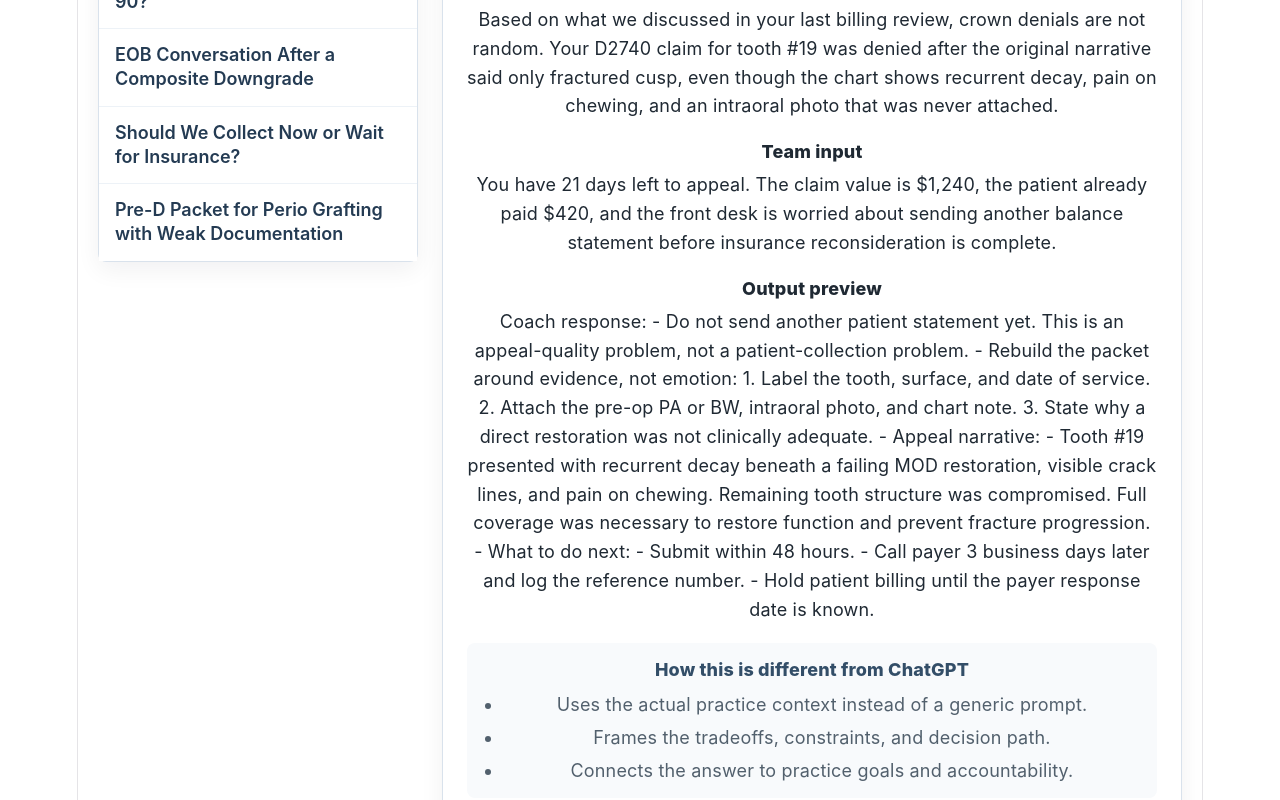
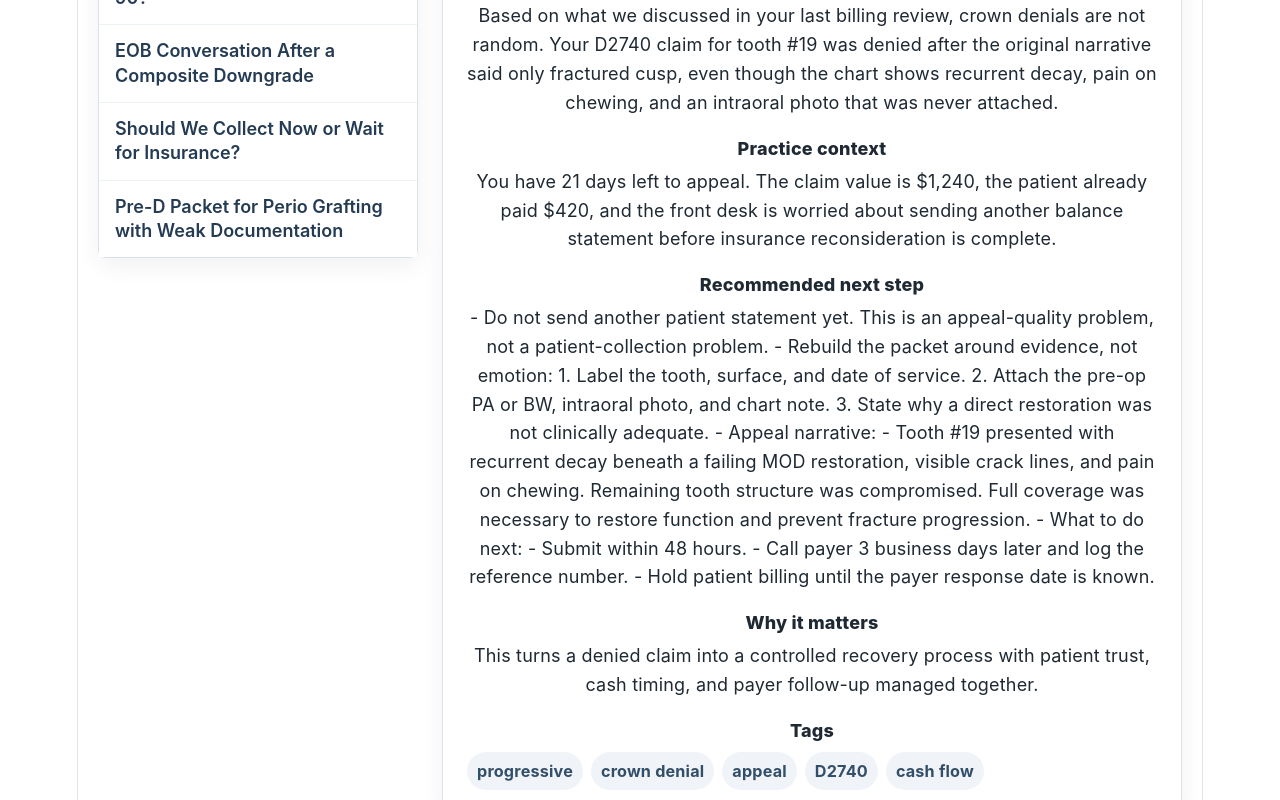
Before and after one commit to jeremyphelps-SP/smarterpractice-site, a React (Vite) app: page / in a window 1280 px wide. Shown: the part 1900-2700 px from the top of the page. Built offline with nearby package versions, Linux system fonts and the light colour scheme.

Commit message:
Simplify scenario language and remove output framing

```diff
--- a/src/components/CoachScenarioMatrix.jsx
+++ b/src/components/CoachScenarioMatrix.jsx
@@ -60,30 +60,13 @@ function groupScenariosByCategory(scenarios) {
   }, {});
 }
 
-function getScenarioDifferentiators(scenario) {
-  const bullets = [
-    "Uses the actual practice context instead of a generic prompt.",
-  ];
-  const tags = scenario.tags || [];
-  const content = `${scenario.category} ${scenario.scenarioTitle} ${tags.join(
-    " ",
-  )}`;
-
-  if (/decision|owner-level|profit|PPO|cash|capacity|schedule/i.test(content)) {
-    bullets.push("Frames the tradeoffs, constraints, and decision path.");
-  } else if (/diagnostic|workflow|A\/R|billing|documentation/i.test(content)) {
-    bullets.push("Turns messy operations into a structured workflow.");
-  } else {
-    bullets.push("Organizes the next step around the team's real role.");
-  }
-
-  if (/patient|communication|case acceptance|scheduling|billing/i.test(content)) {
-    bullets.push("Keeps patient trust, timing, and follow-up in view.");
-  } else {
-    bullets.push("Connects the answer to practice goals and accountability.");
-  }
-
-  return bullets;
+function getRecommendedNextStep(scenario) {
+  return scenario.outputPreview
+    .replace(
+      /^(Coach response|Diagnostic read|Decision|Decision framework|Coaching plan|Recovery plan|Operating rule|Patient call plan|Pre-D packet|Immediate response|Documentation plan|Comp model recommendation|Owner-level recommendation|Owner-level read|Diagnostic plan|Progressive exit plan):\s*/i,
+      "",
+    )
+    .trim();
 }
 
 export default function CoachScenarioMatrix({
@@ -121,9 +104,9 @@ export default function CoachScenarioMatrix({
   const selectedScenario =
     selectedScenarios.find((scenario) => scenario.id === selectedScenarioId) ||
     selectedScenarios[0];
-  const selectedScenarioDifferentiators = selectedScenario
-    ? getScenarioDifferentiators(selectedScenario)
-    : [];
+  const recommendedNextStep = selectedScenario
+    ? getRecommendedNextStep(selectedScenario)
+    : "";
   const selectedChallengeLabel = selectedChallenge
     ? challengeLabels[selectedChallenge]
     : "";
@@ -186,11 +169,11 @@ export default function CoachScenarioMatrix({
           SmarterPractice coach scenarios
         </p>
         <h1 style={{ margin: 0, fontSize: "clamp(2rem, 6vw, 3.5rem)" }}>
-          Coach Scenario Matrix
+          See how practices solve real problems with Smarter Practice AI
         </h1>
         <p style={{ maxWidth: "760px", lineHeight: 1.65, color: "#52606d" }}>
-          Choose a practice category, then select a scenario to preview how a
-          coach can turn team context into a practical next step.
+          Structured recommendations based on your numbers, workflows, and
+          constraints.
         </p>
         {selectedChallengeLabel && (
           <p
@@ -291,42 +274,15 @@ export default function CoachScenarioMatrix({
                 </dd>
               </div>
               <div>
-                <dt style={{ fontWeight: 800 }}>Team input</dt>
+                <dt style={{ fontWeight: 800 }}>Practice context</dt>
                 <dd style={{ margin: "6px 0 0", lineHeight: 1.6 }}>
                   {selectedScenario.teamInput}
                 </dd>
               </div>
               <div>
-                <dt style={{ fontWeight: 800 }}>Output preview</dt>
+                <dt style={{ fontWeight: 800 }}>Recommended next step</dt>
                 <dd style={{ margin: "6px 0 0", lineHeight: 1.6 }}>
-                  {selectedScenario.outputPreview}
-                </dd>
-              </div>
-              <div
-                style={{
-                  borderRadius: "8px",
-                  background: "#f8fafc",
-                  padding: "14px 16px",
-                }}
-              >
-                <dt style={{ color: "#334e68", fontWeight: 800 }}>
-                  How this is different from ChatGPT
-                </dt>
-                <dd style={{ margin: "8px 0 0" }}>
-                  <ul
-                    style={{
-                      display: "grid",
-                      gap: "6px",
-                      margin: 0,
-                      paddingLeft: "20px",
-                      color: "#52606d",
-                      lineHeight: 1.5,
-                    }}
-                  >
-                    {selectedScenarioDifferentiators.map((item) => (
-                      <li key={item}>{item}</li>
-                    ))}
-                  </ul>
+                  {recommendedNextStep}
                 </dd>
               </div>
               <div>
```
